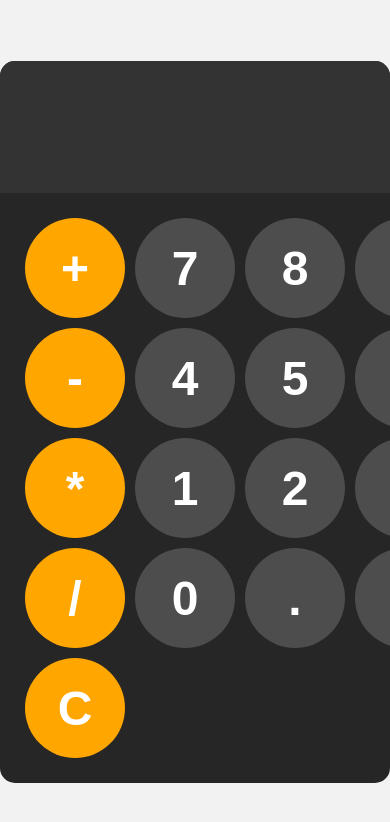
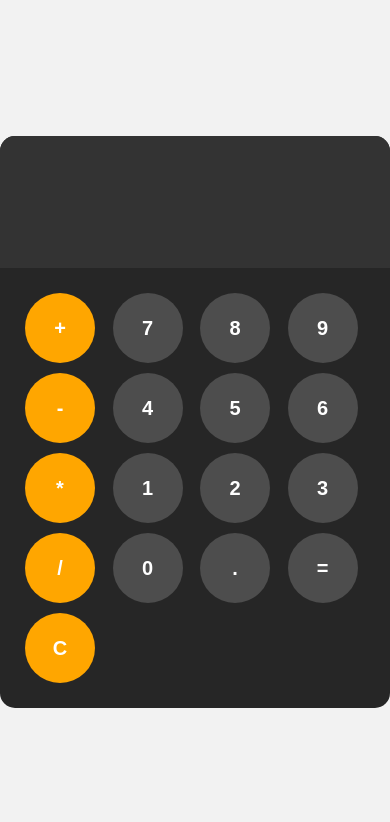
Before and after one commit to ganbnuray/Simple-Calculator, a plain HTML site: page index.html in a window 390 px wide. Drawn offline with Linux system fonts and the light colour scheme.

Commit message:
Update style.css

```diff
--- a/style.css
+++ b/style.css
@@ -16,6 +16,7 @@ button {
   font-size: 3rem;
   font-weight: bold;
   cursor: pointer;
+  text-align:center;
 }
 button:hover {
   background-color: hsl(0, 0%, 40%);
@@ -57,3 +58,10 @@ button:active {
   background-color: hsl(0, 0%, 20%);
   color: #fff;
 }
+@media (max-width: 600px) {
+  button {
+    width: 70px;
+    height: 70px;
+    font-size: 20px;
+  }
+}
```
